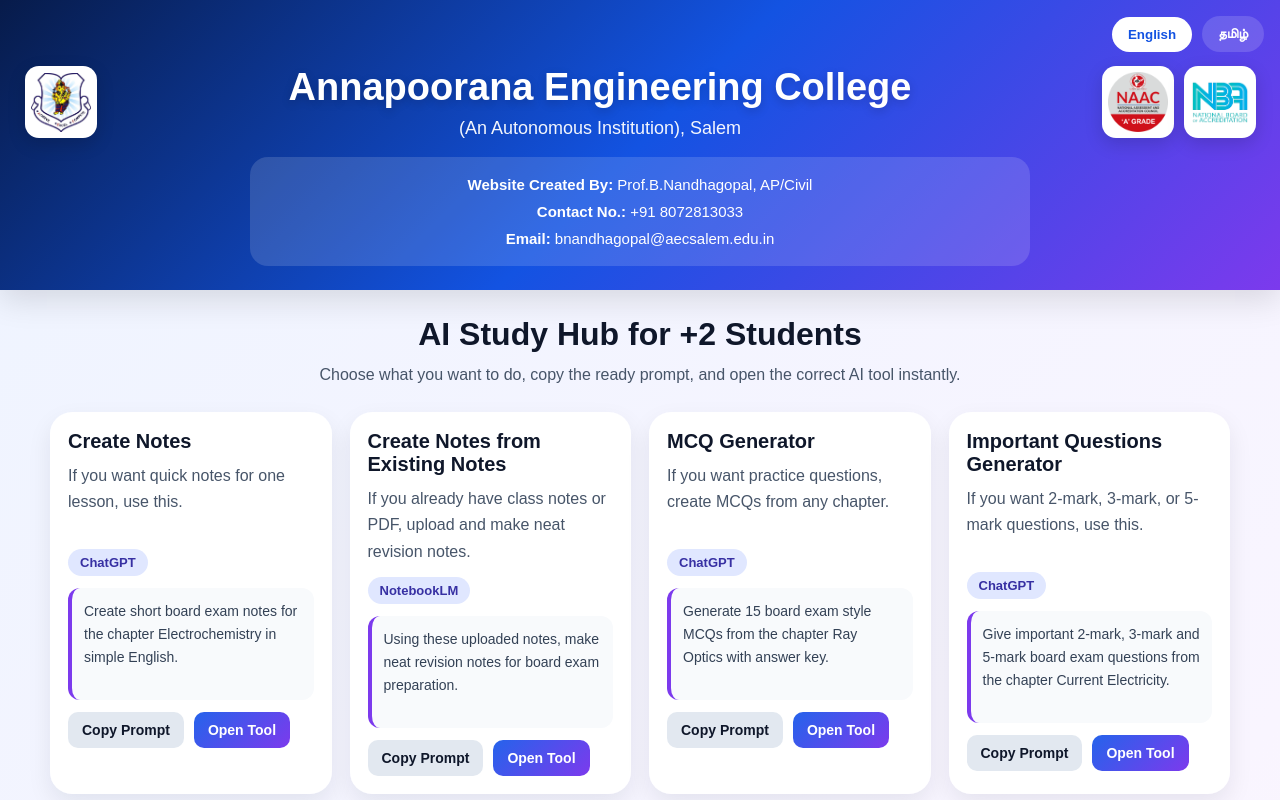
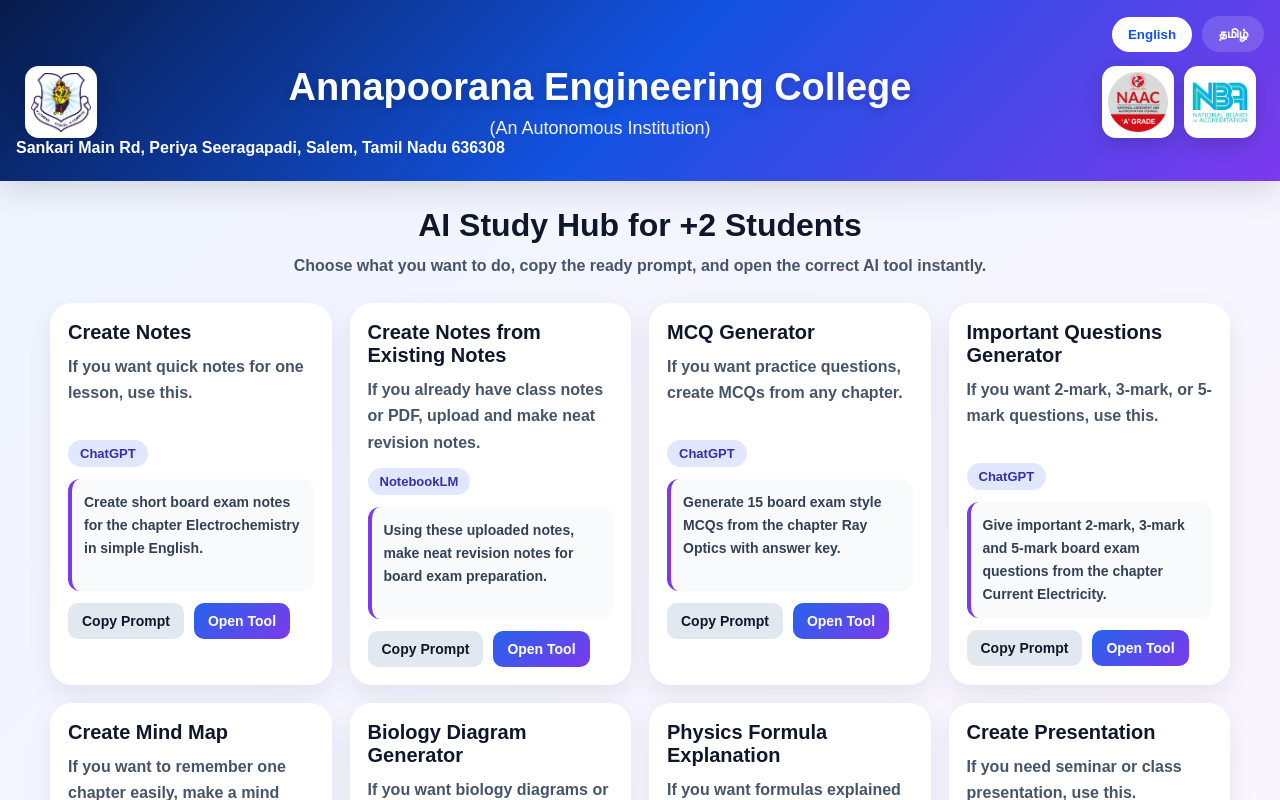
Before and after one commit to boopathinandhu/Ai-tool-for-2-students-, a plain HTML site: page index.html in a window 1280 px wide. Shown: the top 800 px of the page. Drawn offline with Linux system fonts and the light colour scheme.

Commit message:
Modify college subtitle and add address section
Updated college subtitle and replaced creator information with address.

```diff
--- a/index.html
+++ b/index.html
@@ -304,7 +304,7 @@
 
       <div class="brand-center">
         <h1 id="collegeTitle" class="brand-title">Annapoorana Engineering College</h1>
-        <div id="collegeSubtitle" class="brand-sub">(An Autonomous Institution), Salem</div>
+        <div id="collegeSubtitle" class="brand-sub">(An Autonomous Institution)</div>
       </div>
 
       <div class="accreditation-box">
@@ -313,10 +313,8 @@
       </div>
     </div>
 
-    <div class="creator">
-      <strong>Website Created By:</strong> Prof.B.Nandhagopal, AP/Civil<br>
-      <strong>Contact No.:</strong> +91 8072813033<br>
-      <strong>Email:</strong> bnandhagopal@aecsalem.edu.in
+    <div class="address">
+      <strong> Sankari Main Rd, Periya Seeragapadi, Salem, Tamil Nadu 636308<br>
     </div>
   </header>
 
```
